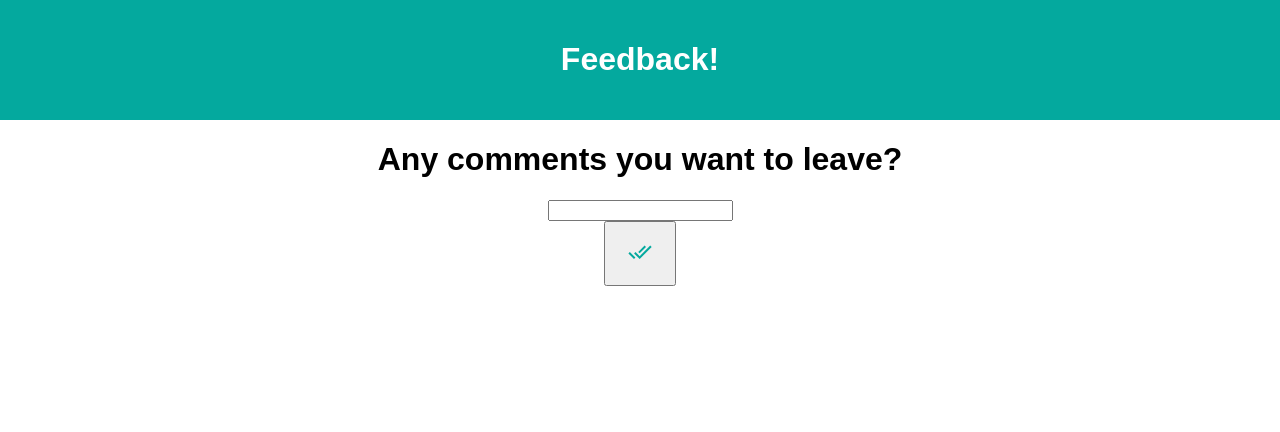
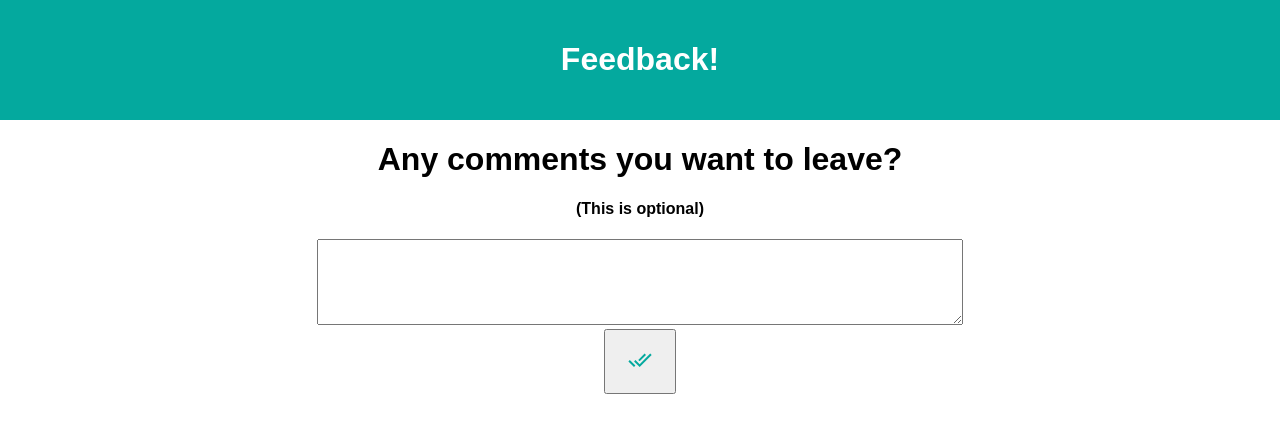
Before and after one commit to hmongdev/weekend-redux-feedback-loop-FJUL15-3PM, a React (Create React App) app: page /#/4 in a window 1280 px wide. Shown: the top 432 px of the page. Built offline with nearby package versions, Linux system fonts and the light colour scheme.

Commit message:
finalize comments component

```diff
--- a/src/components/App/App.css
+++ b/src/components/App/App.css
@@ -32,5 +32,9 @@
     color: var(--background-color);
 }
 
-/* input {
-} */
+textarea {
+    font-family: 'Muli', sans-serif;
+    font-size: x-large;
+    width: 50%;
+    min-height: 5rem;
+}
--- a/src/components/Comments/Comments.jsx
+++ b/src/components/Comments/Comments.jsx
@@ -14,11 +14,11 @@ export default function Comments() {
     //handleNext
     const handleNext = (event) => {
         event.preventDefault();
-        history.push('/5');
-        // dispatch({
-        //     type: 'ADD_FEELING',
-        //     payload: { feeling },
-        // });
+        history.push('/review');
+        dispatch({
+            type: 'ADD_COMMENTS',
+            payload: { comment: comment },
+        });
     };
 
     //handleComments
@@ -33,12 +33,12 @@ export default function Comments() {
             <div className="comment-form">
                 <form>
                     <h1>Any comments you want to leave?</h1>
-                    <h1>{comment}</h1>
-                    <input
+                    <h4>(This is optional)</h4>
+                    <textarea
                         id="comment"
                         type="text"
                         onChange={handleComments}
-                    ></input>
+                    ></textarea>
                 </form>
                 <button onClick={handleNext}>
                     <DoneAllIcon className="nextButton" />
--- a/src/index.js
+++ b/src/index.js
@@ -35,7 +35,7 @@ const support = (state = [], action) => {
             return state;
     }
 };
-const comments = (state = [], action) => {
+const comment = (state = [], action) => {
     switch (action.type) {
         case 'ADD_COMMENTS':
             return action.payload;
@@ -49,7 +49,7 @@ const store = createStore(
         feeling,
         understanding,
         support,
-        comments,
+        comment,
     }),
     applyMiddleware(logger)
 );
```
